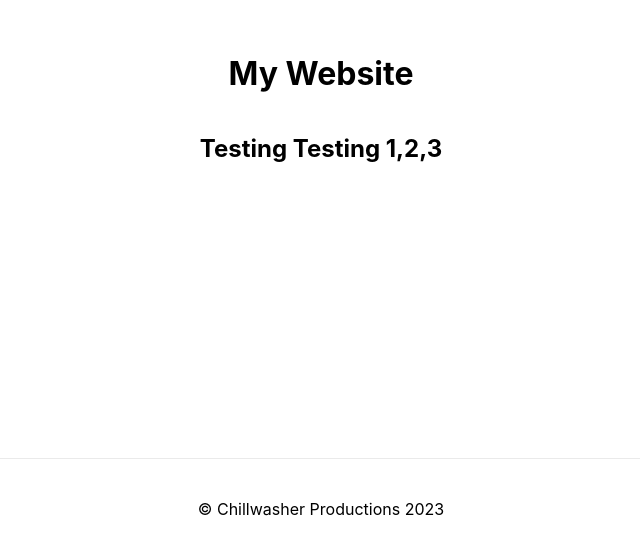
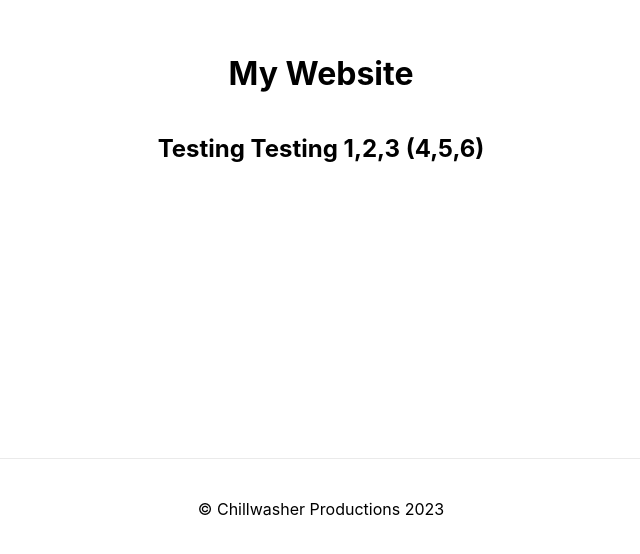
Before and after one commit to Chillywasher/nextjs-docker, a Next.js app: page / in a window 1280 px wide. Shown: the part 242-796 px from the top of the page, without its empty margins (319-959 px from the left). Built offline with nearby package versions, Linux system fonts and the light colour scheme.

Commit message:
Update index.tsx

```diff
--- a/src/pages/index.tsx
+++ b/src/pages/index.tsx
@@ -13,7 +13,7 @@ export default function Home() {
       <main className={styles.main}>
         <h1>My Website</h1>
 
-        <h2>Testing Testing 1,2,3</h2>
+        <h2>Testing Testing 1,2,3 (4,5,6)</h2>
       </main>
 
       <footer className={styles.footer}>
```
